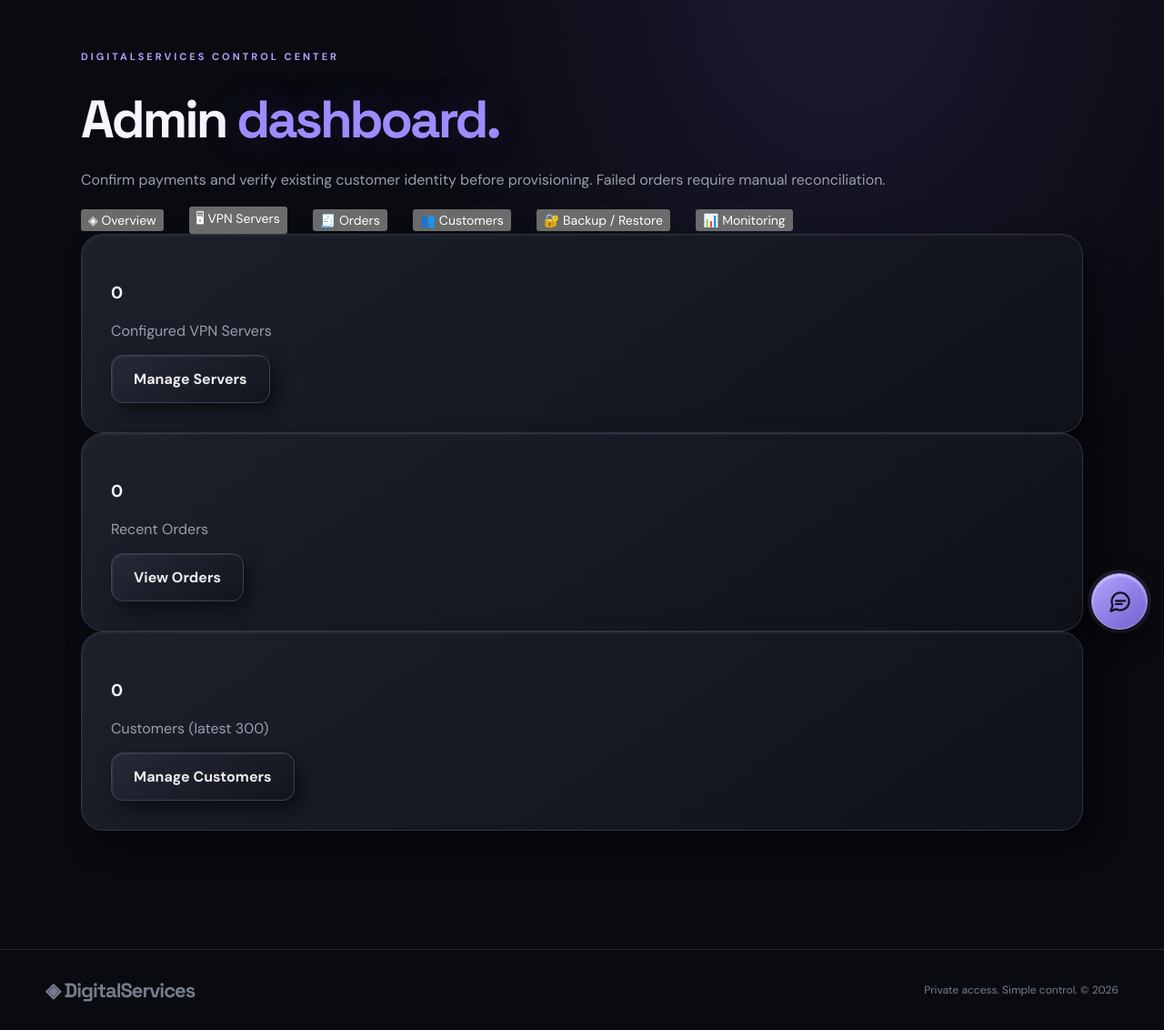
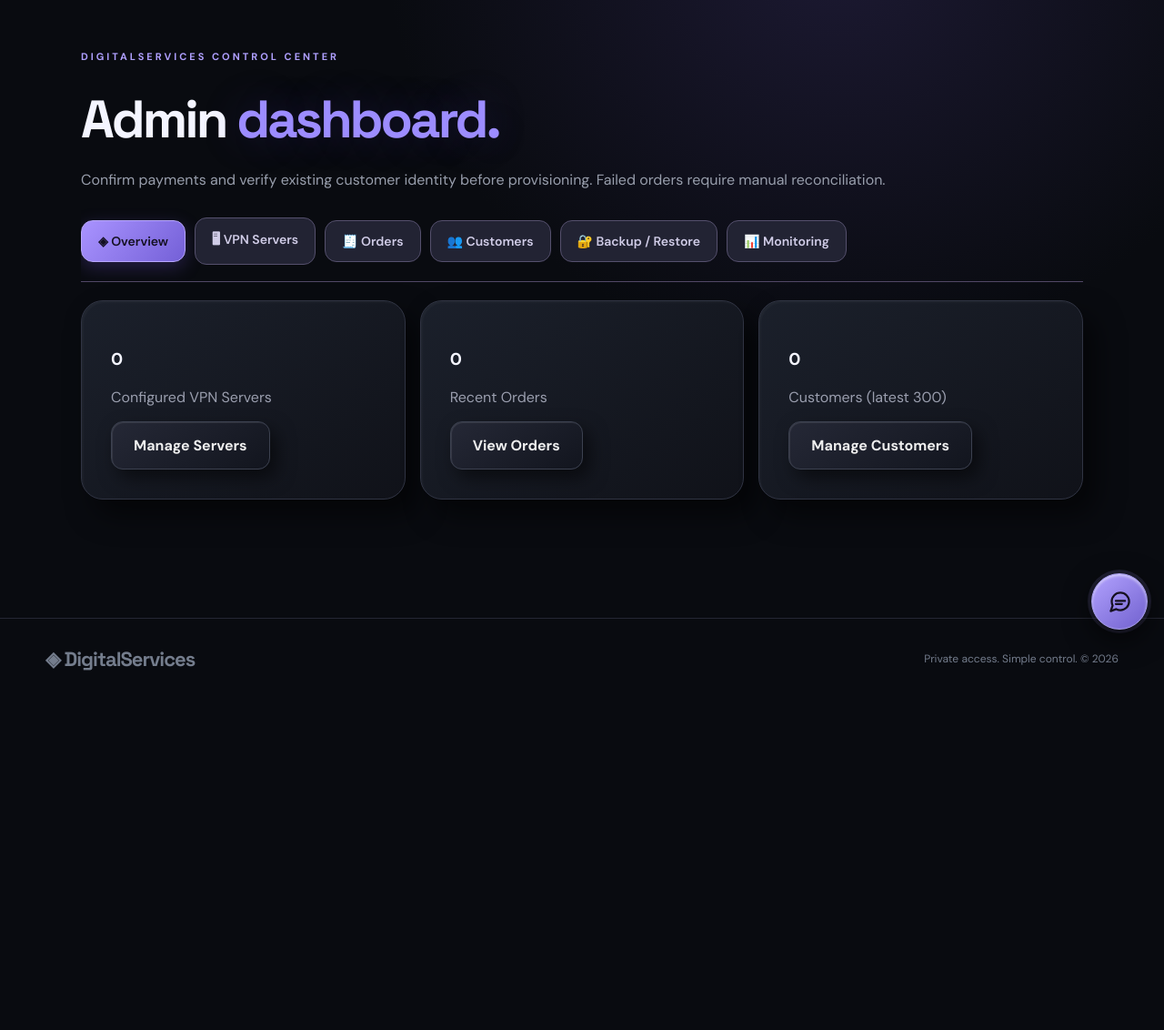
Before and after one commit to AungKhantPaing5/Digitalservices, a Flask app: page /admin in a window 1280 px wide. Shown: the part 86-1218 px from the top of the page at 91% size. After the commit the page ends 823 px from the top, so only its background shows below. Run offline with Flask 3, Linux system fonts and the light colour scheme; the visitor is signed in with stand-in values (Sample User, id 1); data comes from the database, SQL or seed files in the repository; data that the repository does not hold is empty; parts of the project's set-up code (start-up, migrations or seed data) failed here and were passed over.

Commit message:
Style mobile-friendly horizontally scrollable admin tabs and overview cards

```diff
--- a/static/style.css
+++ b/static/style.css
@@ -89,3 +89,14 @@ footer{border-top:1px solid #252734;padding:30px max(30px,calc((100% - 1180px)/2
 .ds-guide-steps summary{cursor:pointer;font-weight:700;color:#e9e5ff}
 .ds-guide-steps ol{padding-left:20px}
 @media(max-width:680px){.ds-guide-panel{width:calc(100vw - 16px);max-height:90dvh;border-radius:12px}.ds-guide-panel video{max-height:48dvh}.ds-guide-header strong{font-size:14px}}
+
+/* Admin tab navigation */
+.ds-admin-tabs{display:flex;gap:10px;overflow-x:auto;flex-wrap:nowrap;padding:10px 0 18px;margin:18px 0 20px;border-bottom:1px solid #514766;scrollbar-width:thin}
+.ds-admin-tabs button{appearance:none;white-space:nowrap;flex:0 0 auto;border:1px solid #55506d;background:#222333;color:#d0cce7;padding:13px 18px;border-radius:13px;font:inherit;font-size:14px;font-weight:600;cursor:pointer;transition:background .18s,transform .18s}
+.ds-admin-tabs button:hover{background:#35304d}
+.ds-admin-tabs button.active,.ds-admin-tabs button[aria-selected=true]{background:linear-gradient(130deg,#a993ff,#7460d7);border-color:#b8a7ff;color:#141021;box-shadow:0 6px 19px #6b51c64d}
+.ds-admin-tabs button:focus-visible{outline:2px solid white;outline-offset:3px}
+.ds-tab-panel[hidden]{display:none!important}
+.ds-admin-summary{display:grid;grid-template-columns:repeat(3,minmax(0,1fr));gap:16px}
+.ds-server-editor{margin:14px 0}.ds-server-editor summary{cursor:pointer;font-weight:700;padding:10px 0;color:#b7a6ff}
+@media(max-width:700px){.ds-admin-tabs{margin:14px -10px;padding:10px 10px 15px}.ds-admin-tabs button{padding:11px 13px;font-size:12px}.ds-admin-summary{grid-template-columns:1fr}}
```
